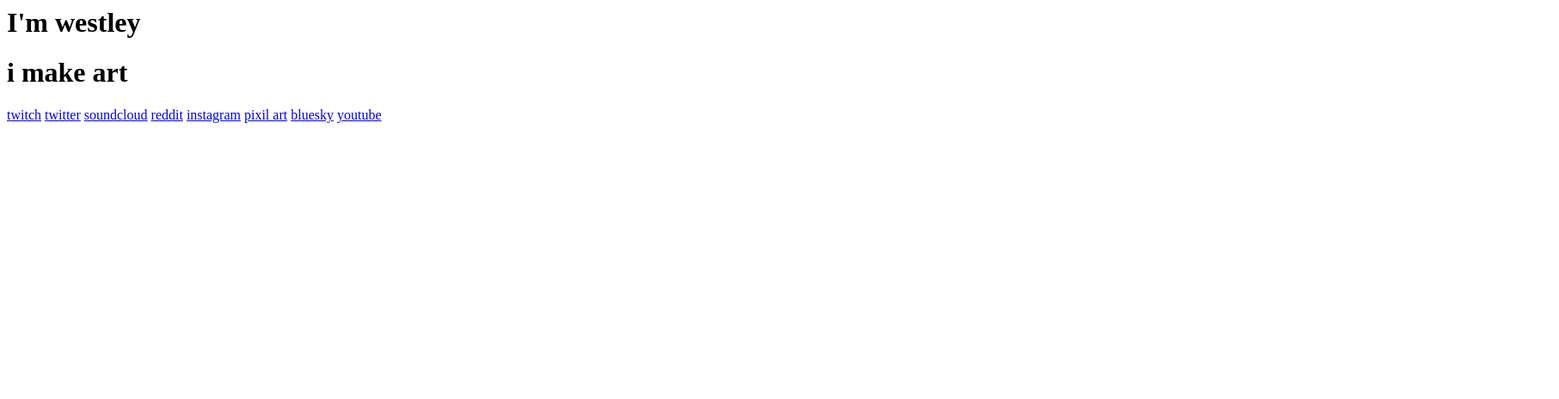
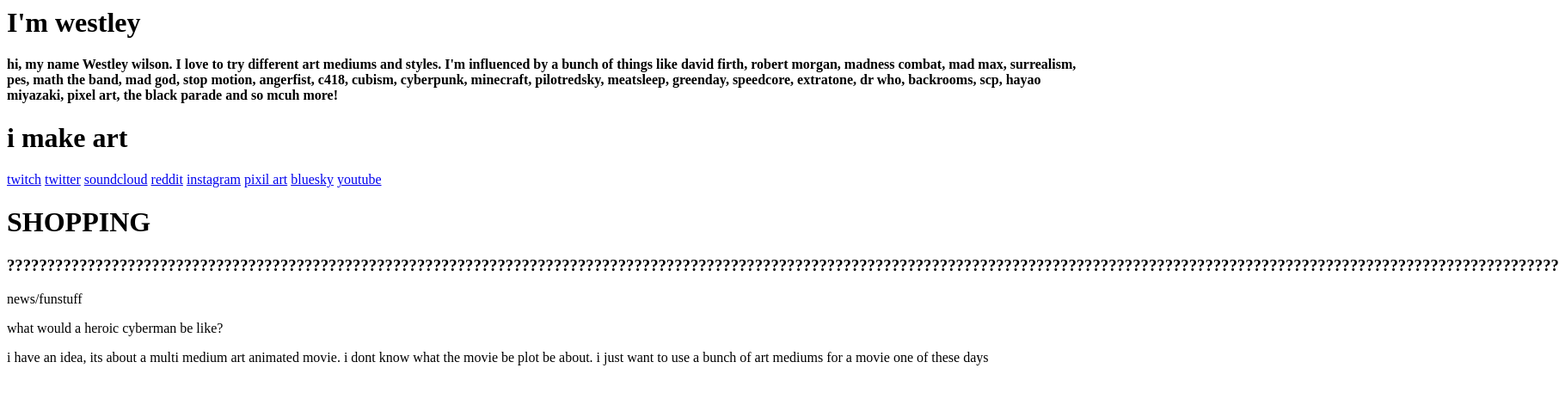
Before and after one commit to wwil2501-ui/westleywilson, a plain HTML site: page index.html in a window 1280 px wide. Shown: the whole page at 86% size, 1813 px wide, since content can reach past the window. Drawn offline with Linux system fonts and the light colour scheme.

Commit message:
Update index.html

```diff
--- a/index.html
+++ b/index.html
@@ -3,6 +3,7 @@
 </head>
 <body>
   <h1>I'm westley</h1>
+  <h4>hi, my name Westley wilson. I love to try different art mediums and styles. I'm influenced by a bunch of things like david firth, robert morgan, madness combat, mad max, surrealism, pes, math the band, mad god, stop motion, angerfist, c418, cubism, cyberpunk, minecraft, pilotredsky, meatsleep, greenday, speedcore, extratone, dr who, backrooms, scp, hayao miyazaki, pixel art, the black parade and so mcuh more!</h4>
   <h1>i make art</h1>
   <a href="https://m.twitch.tv/westley000000000000no/home">twitch</a>
   <a href="https://x.com/Westleyfilm">twitter</a>
@@ -13,4 +14,14 @@
     <a href="https://www.pixilart.com/westleywhat">pixil art</a>
     <a href="https://bsky.app/profile/westiswierd.bsky.social">bluesky</a>
     <a href="https://www.youtube.com/@westleywilson2142">youtube</a>
+    <h1>SHOPPING</h1>
+    <h3>?????????????????????????????????????????????????????????????????????????????????????????????????????????????????????????????????????????????????????????????????????????????????????????????????</h3>
+    <p>news/funstuff</p>
+    <p>what would a heroic cyberman be like?</p>
+    <p>i have an idea, its about a multi medium art animated movie. i dont know what the movie be plot be about. i just want to use a bunch of art mediums for a movie one of these days</p>
+
+
+
+
+
 </body>
```
